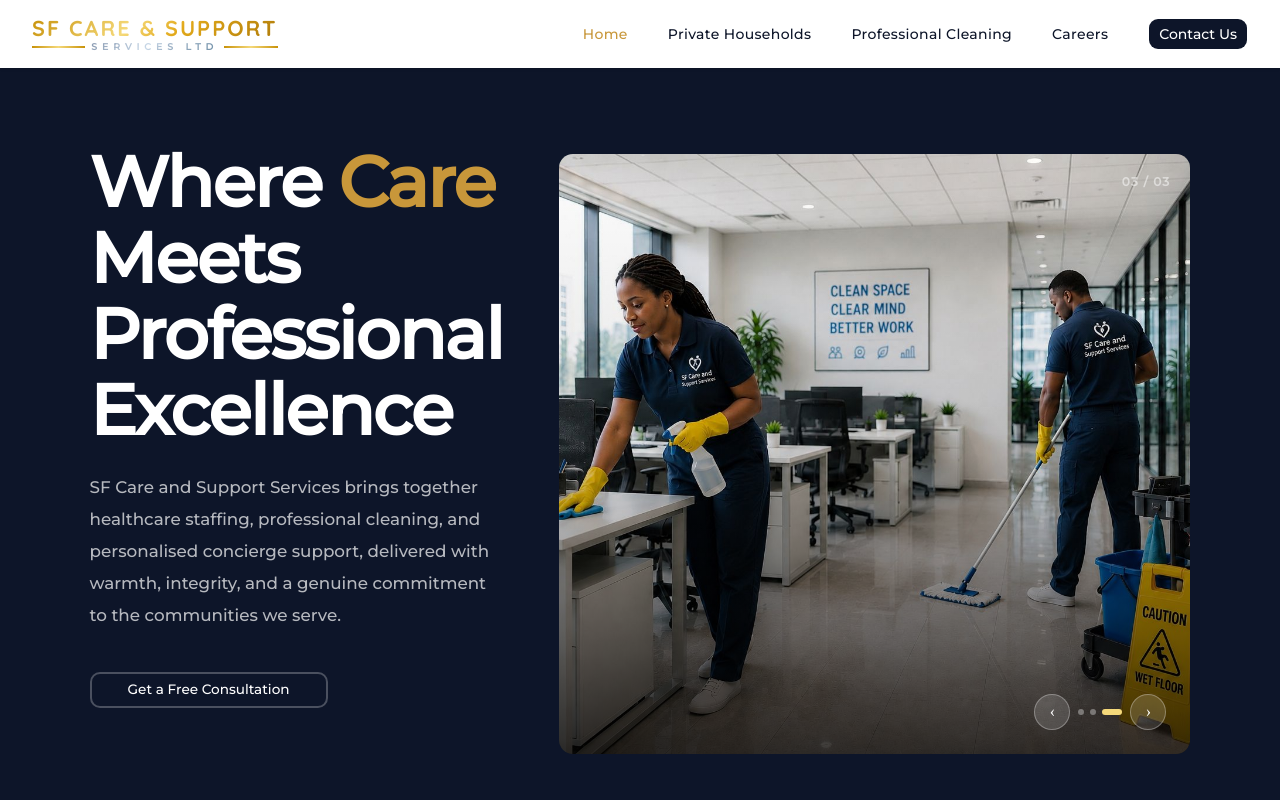
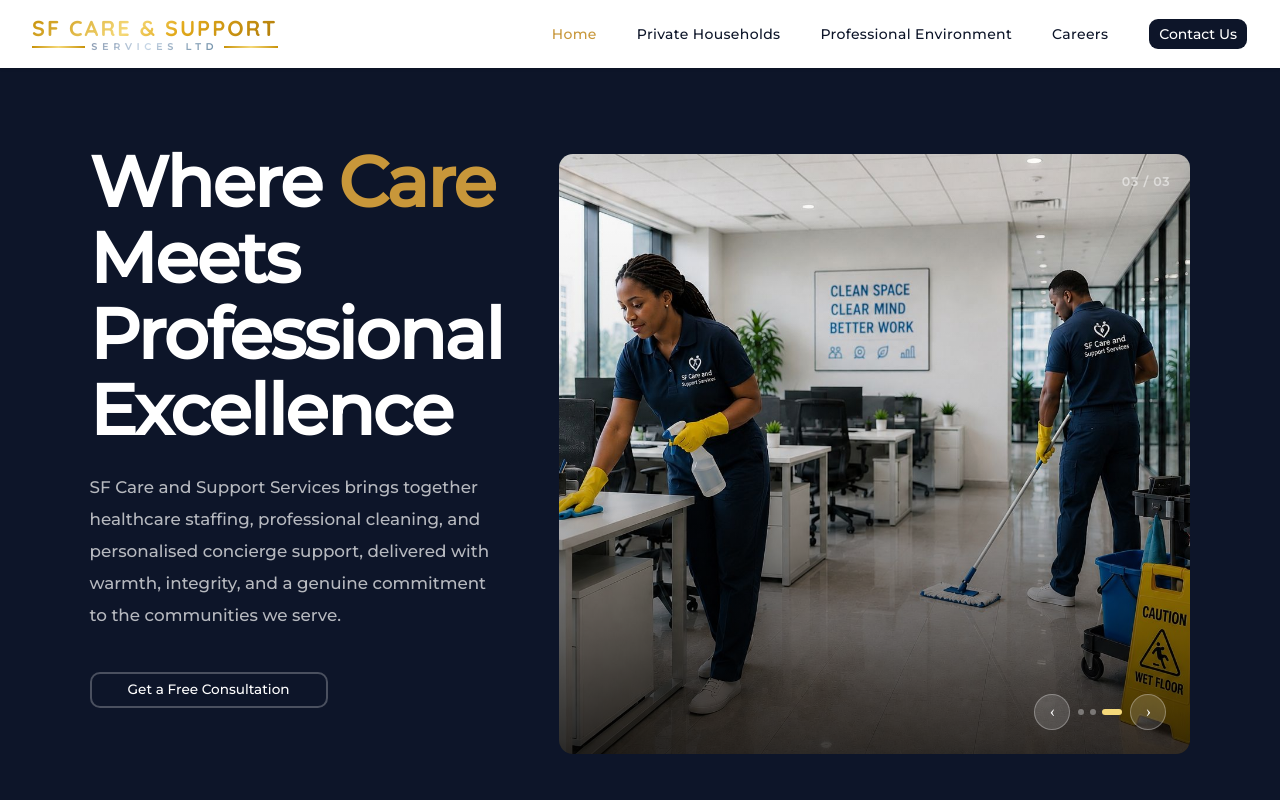
Before and after one commit to theNubiadev/sfcssl, a Next.js app: page / in a window 1280 px wide. Shown: the top 800 px of the page. Built offline with nearby package versions, Linux system fonts and the light colour scheme.

Commit message:
style: Update label for Professional nav item to "Professional Environment"

```diff
--- a/components/Navbar.tsx
+++ b/components/Navbar.tsx
@@ -97,7 +97,7 @@ export default function Navbar() {
           />
           <NavItem
             href="/professional"
-            label="Professional Cleaning"
+            label="Professional Environment"
             active={pathname === "/professional"}
           />
           {/* <NavItem
@@ -203,7 +203,7 @@ export default function Navbar() {
             />
             <NavItem
               href="/professional"
-              label="Professional Cleaning"
+              label="Professional Environment"
               active={pathname === "/professional"}
               onClick={() => setOpen(false)}
             />
```
